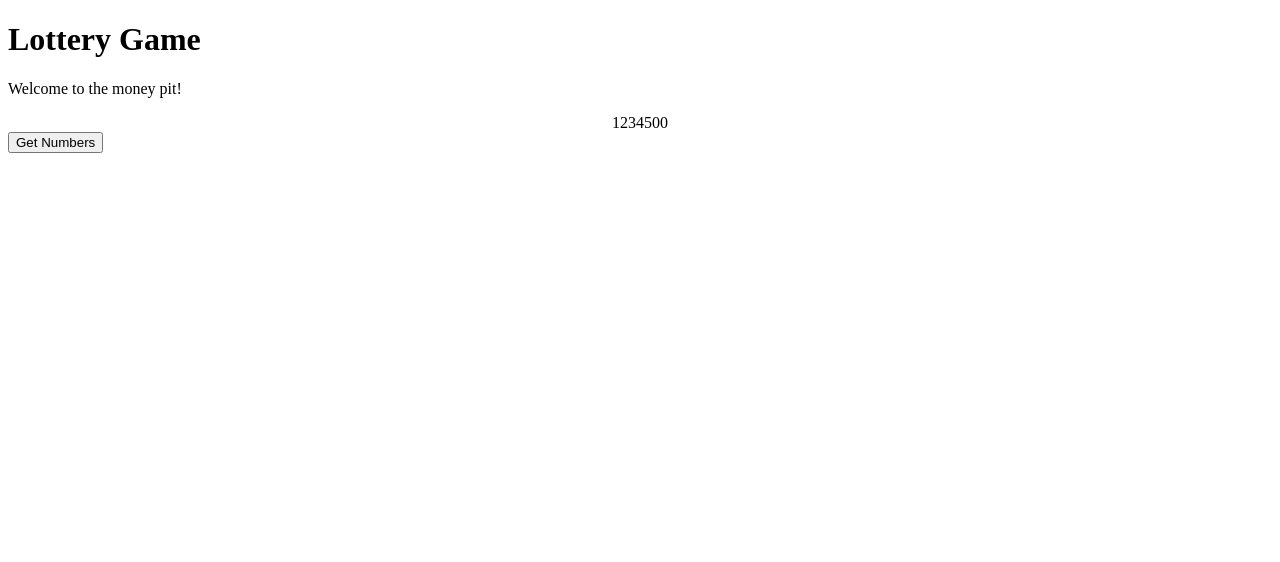
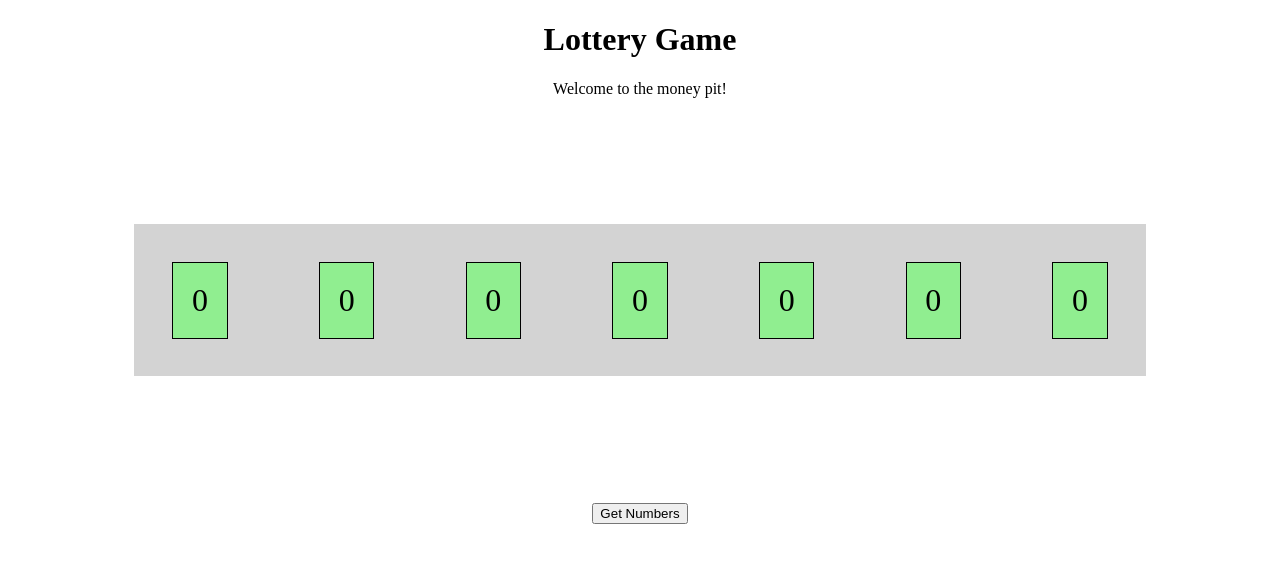
Before and after one commit to tdostilio/lottery-exercise, a plain HTML site: page index.html in a window 1280 px wide. Drawn offline with Linux system fonts and the light colour scheme.

Commit message:
added create array function and remove character

```diff
--- a/index.html
+++ b/index.html
@@ -11,13 +11,13 @@
 <h1 class="page-title">Lottery Game</h1>
 <p class="introduction" data-type= "paragraph">Welcome to the money pit!</p>
 <div class="lottery-box" data-type="lottery-container">
-    <div class="first-five-numbers" data-type="random-number-under-69">1</div>
-    <div class="first-five-numbers" data-type="random-number-under-69">2</div>
-    <div class="first-five-numbers" data-type="random-number-under-69">3</div>
-    <div class="first-five-numbers" data-type="random-number-under-69">4</div>
-    <div class="first-five-numbers" data-type="random-number-under-69">5</div>
-    <div class="second-two-numbers" data-type="random-number-under-26">0</div>
-    <div class="second-two-numbers" data-type="random-number-under-26">0</div>
+    <div class="first-five-numbers lottery-number" data-type="random-number-under-69">0</div>
+    <div class="first-five-numbers lottery-number" data-type="random-number-under-69">0</div>
+    <div class="first-five-numbers lottery-number" data-type="random-number-under-69">0</div>
+    <div class="first-five-numbers lottery-number" data-type="random-number-under-69">0</div>
+    <div class="first-five-numbers lottery-number" data-type="random-number-under-69">0</div>
+    <div class="second-two-numbers lottery-number" data-type="random-number-under-26">0</div>
+    <div class="second-two-numbers lottery-number" data-type="random-number-under-26">0</div>
 </div>
 <button class="lottery-button" data-type="numbers-button">Get Numbers</button>
 
--- a/main.js
+++ b/main.js
@@ -6,16 +6,36 @@ var LOTTERY_SELECTOR = '[data-type="lottery-container"]';
 
 function generateNumber69(element) {
     element.textContent = Math.floor(Math.random()*69);
+
 }
 
 function generateNumber26(element) {
     element.textContent = Math.floor(Math.random()*26);
 }
 
+function removeNumber(remove, array) {
+    array.splice(remove-1,-1)
+    return array;
+}
+
+
+function createArray(minNumber, maxNumber) {
+    var newArray = [];
+    for (var i=minNumber; i <=maxNumber; i++) {
+        newArray.push(i);
+    }
+    return newArray;
+}
+
+
+
 function generateLotto() {
     var firstFive = document.querySelectorAll(FIRST_FIVE_NUMBER_SELECTOR);
+    var array1 = createArray(1,69)
     firstFive.forEach(function (element) {
         generateNumber69(element);
+
+
     })
     var lastTwo = document.querySelectorAll(LAST_TWO_NUMBER_SELECTOR);
     lastTwo.forEach(function (element) {
--- a/styles/main.css
+++ b/styles/main.css
@@ -1,4 +1,29 @@
 .lottery-box {
     display: flex;
-    justify-content: center;
+    justify-content: space-between;
+    margin: 10%;
+    background: lightgray;
+    padding: 3%;
 }
+
+.lottery-number {
+    font-size: 2em;
+    background-color: lightgreen;
+    border: 1px solid black;
+    padding: 2%;
+}
+
+
+.page-title {
+    text-align: center;
+}
+
+.introduction {
+    text-align: center;
+}
+
+
+.lottery-button {
+    margin: auto;
+    display: block;
+}
```
